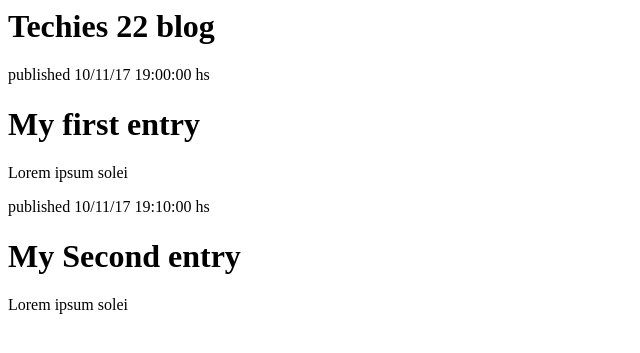
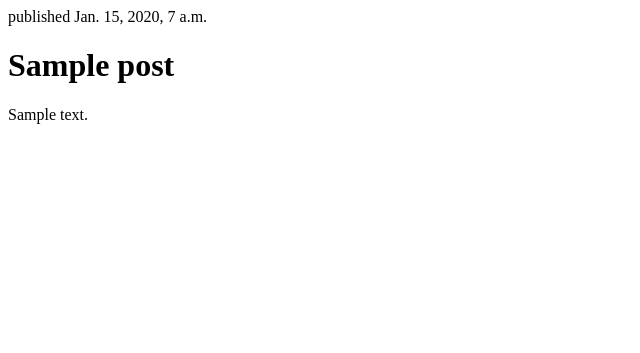
Before and after one commit to mponsa/my-first-blog, a Django app: template blog/templates/blog/post_list.html in a window 1280 px wide. Shown: the top 353 px of the page, without its empty margins (0-640 px from the left). Run offline with Django 3.2, Linux system fonts and the light colour scheme; the template is opened without the code that fills it: values that come from a table or form of the project are taken from there, others are empty; tables that the repository leaves empty hold one stand-in row (values such as "Sample post").

Commit message:
Modified templates to read from database

```diff
--- a/blog/templates/blog/post_list.html
+++ b/blog/templates/blog/post_list.html
@@ -6,21 +6,15 @@
 </head>
 
 <body>
-	<div>
-		<h1> Techies 22 blog <h1>
-	</div>
 
-	<div>
-	<p>published 10/11/17 19:00:00 hs</p>
-	<p><h1>My first entry</h1></p>
-	<p>Lorem ipsum solei</p>
-	</div>
+		{% for post in posts %}
+			<div>
+				<p>published {{ post.published_date }}</p>
+				<p><h1>{{ post.title }}</h1></p>
+				<p>{{ post.text|linebreaksbr }}</p>
+			</div>
+		{% endfor %}
 
-	<div>
-	<p>published 10/11/17 19:10:00 hs</p>
-	<p><h1>My Second entry</h1></p>
-	<p>Lorem ipsum solei</p>
-	</div>
 </body>
 
 </html>
--- a/blog/views.py
+++ b/blog/views.py
@@ -1,5 +1,7 @@
 from django.shortcuts import render
-
+from django.utils import timezone
+from .models import Post
 # Create your views here.
 def post_list(request):
-	return render(request,'blog/post_list.html',{})
+	posts = Post.objects.filter(published_date__lte=timezone.now()).order_by('published_date')
+	return render(request,'blog/post_list.html',{'posts' : posts})
```
